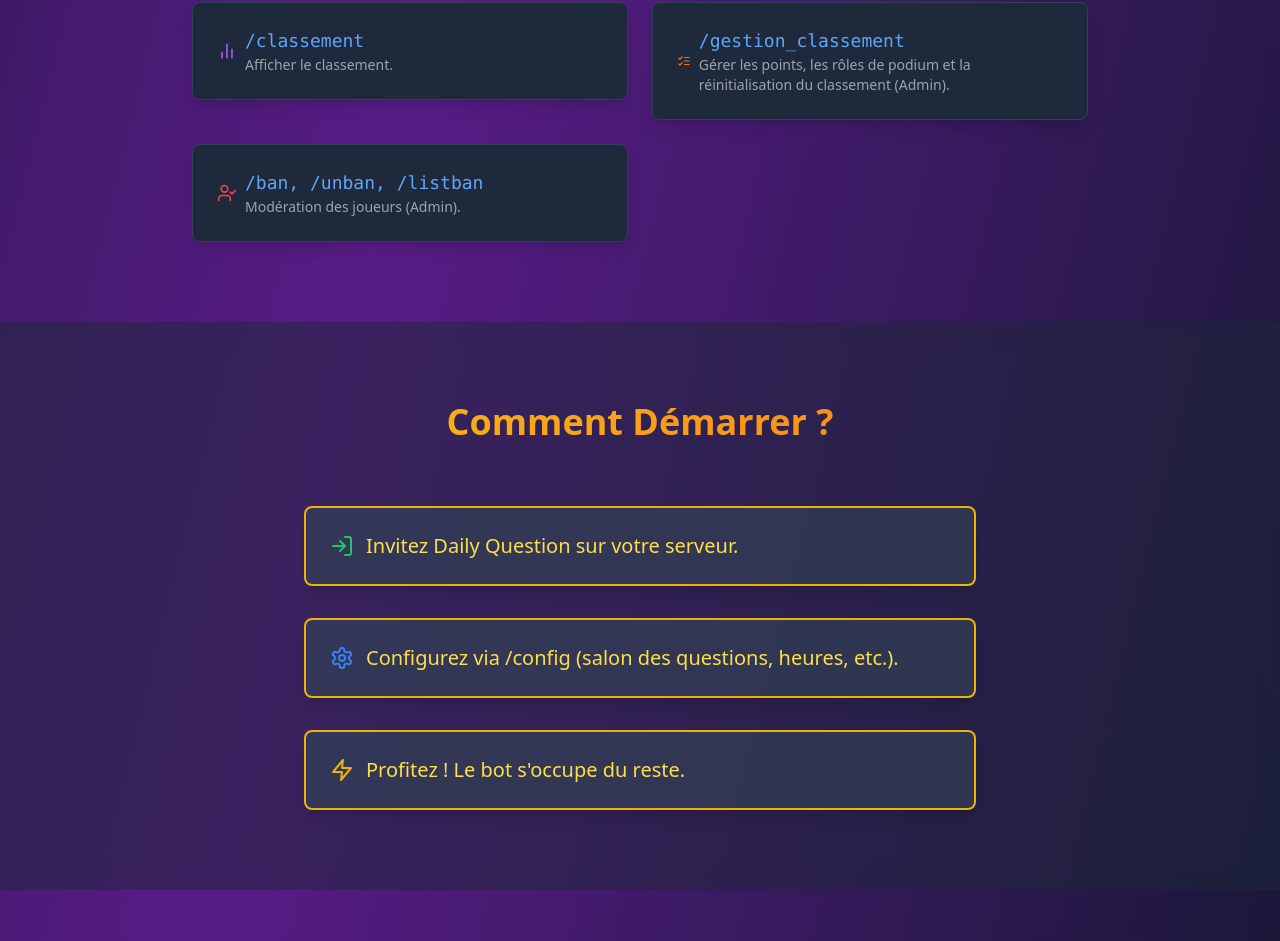
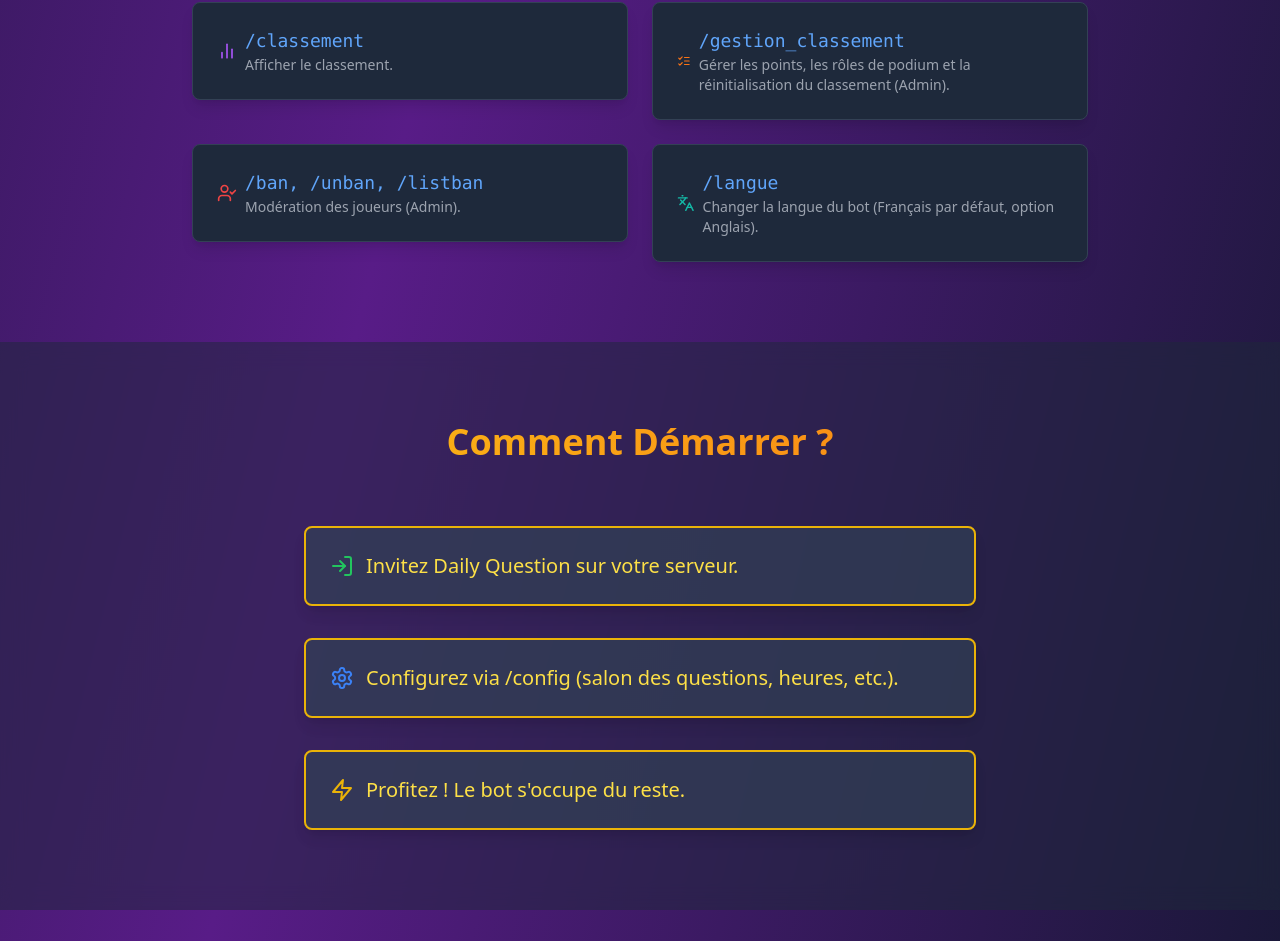
Before and after one commit to Kalamy-90/daily_question, a React (Vite) app: page / in a window 1280 px wide. Shown: the part 3450-4391 px from the top of the page. Built offline with nearby package versions, Linux system fonts and the light colour scheme.

Commit message:
feat: add /langue and /language commands to the commands list

```diff
--- a/src/data/content.jsx
+++ b/src/data/content.jsx
@@ -1,5 +1,5 @@
 import React from 'react';
-import { Settings, PlayCircle, HelpCircle, ListChecks, BarChart2, Shield, Zap, Award, LogIn, MessageCircle, Users, Edit3, Server, AlertTriangle, DatabaseZap, CalendarClock, FileText, UserCheck, BellRing, RotateCcw } from 'lucide-react';
+import { Settings, PlayCircle, HelpCircle, ListChecks, BarChart2, Shield, Zap, Award, LogIn, MessageCircle, Users, Edit3, Server, AlertTriangle, DatabaseZap, CalendarClock, FileText, UserCheck, BellRing, RotateCcw, Languages } from 'lucide-react';
 
 export const featuresData = {
   fr: [
@@ -117,6 +117,7 @@ export const commandsData = {
     { name: "/classement", description: "Afficher le classement.", icon: <BarChart2 className="mr-2 h-5 w-5 text-purple-500" /> },
     { name: "/gestion_classement", description: "Gérer les points, les rôles de podium et la réinitialisation du classement (Admin).", icon: <ListChecks className="mr-2 h-5 w-5 text-orange-500" /> },
     { name: "/ban, /unban, /listban", description: "Modération des joueurs (Admin).", icon: <UserCheck className="mr-2 h-5 w-5 text-red-500" /> },
+    { name: "/langue", description: "Changer la langue du bot (Français par défaut, option Anglais).", icon: <Languages className="mr-2 h-5 w-5 text-teal-500" /> },
   ],
   en: [
     { name: "/config", description: "Complete configuration (Admin).", icon: <Settings className="mr-2 h-5 w-5 text-blue-500" /> },
@@ -126,6 +127,7 @@ export const commandsData = {
     { name: "/leaderboard", description: "Display the leaderboard.", icon: <BarChart2 className="mr-2 h-5 w-5 text-purple-500" /> },
     { name: "/manage_leaderboard", description: "Manage points, podium roles, and leaderboard reset (Admin).", icon: <ListChecks className="mr-2 h-5 w-5 text-orange-500" /> },
     { name: "/ban, /unban, /listban", description: "Player moderation (Admin).", icon: <UserCheck className="mr-2 h-5 w-5 text-red-500" /> },
+    { name: "/language", description: "Change the bot's language (French by default, English option).", icon: <Languages className="mr-2 h-5 w-5 text-teal-500" /> },
   ]
 };
 
```
